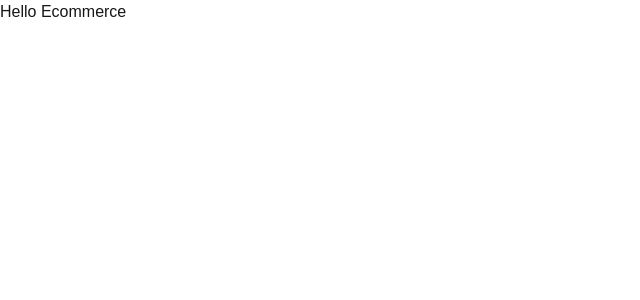
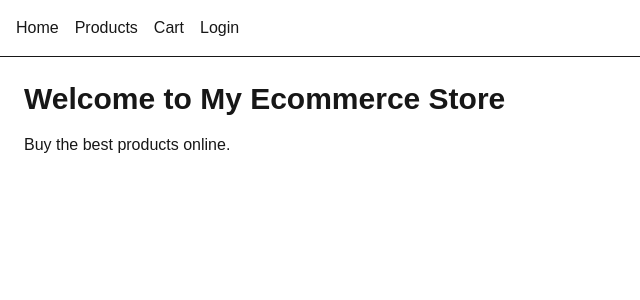
Before and after one commit to afridi-ishaq/Ecommerce, a Next.js app: page / in a window 1280 px wide. Shown: the top 300 px of the page, without its empty margins (0-640 px from the left). Built offline with nearby package versions, Linux system fonts and the light colour scheme.

Commit message:
Some work done today

```diff
--- a/package.json
+++ b/package.json
@@ -9,6 +9,7 @@
     "lint": "eslint"
   },
   "dependencies": {
+    "mongodb": "^7.4.0",
     "next": "16.2.10",
     "react": "19.2.4",
     "react-dom": "19.2.4"
--- /dev/null
+++ b/src/app/api/products/route.js
@@ -0,0 +1,23 @@
+import clientPromise from "@/lib/mongodb";
+
+export async function GET() {
+    try {
+        await client.connect();
+
+        const client = await clientPromise;
+
+        const db = client.db("Ecommerce")
+
+        const products = await db
+            .collection("products")
+            .find({})
+            .toArray()
+
+        return Response.json(products);
+    } catch (error) {
+        return Response.json(
+            { message: error.message },
+            { status: 500 }
+        )
+    }
+}
--- a/src/app/page.js
+++ b/src/app/page.js
@@ -1,9 +1,20 @@
+import Navbar from "@/components/Navbar";
 import Image from "next/image";
 
 export default function Home() {
   return (
-    <div>
-      <h1>Hello Ecommerce </h1>
-    </div>
+    <>
+      <Navbar />
+
+      <main className="p-6">
+        <h1 className="text-3xl font-bold">
+          Welcome to My Ecommerce Store
+        </h1>
+
+        <p className="mt-4">
+          Buy the best products online.
+        </p>
+      </main>
+    </>
   );
 }
--- /dev/null
+++ b/src/components/Navbar.jsx
@@ -0,0 +1,12 @@
+import Link from "next/link";
+
+export default function Navbar() {
+  return (
+    <nav className="flex gap-4 p-4 border-b">
+      <Link href="/">Home</Link>
+      <Link href="/products">Products</Link>
+      <Link href="/cart">Cart</Link>
+      <Link href="/login">Login</Link>
+    </nav>
+  );
+}
--- /dev/null
+++ b/src/lib/mongodb.js
@@ -0,0 +1,9 @@
+import { MongoClient } from "mongodb";
+
+const uri = process.env.MONGODB_URI;
+
+const client = new MongoClient(uri);
+
+const clientPromise = client.connect();
+
+export default clientPromise;
```
Also changed, not shown: 1 other file (tests, documents, lock files or other folders).
